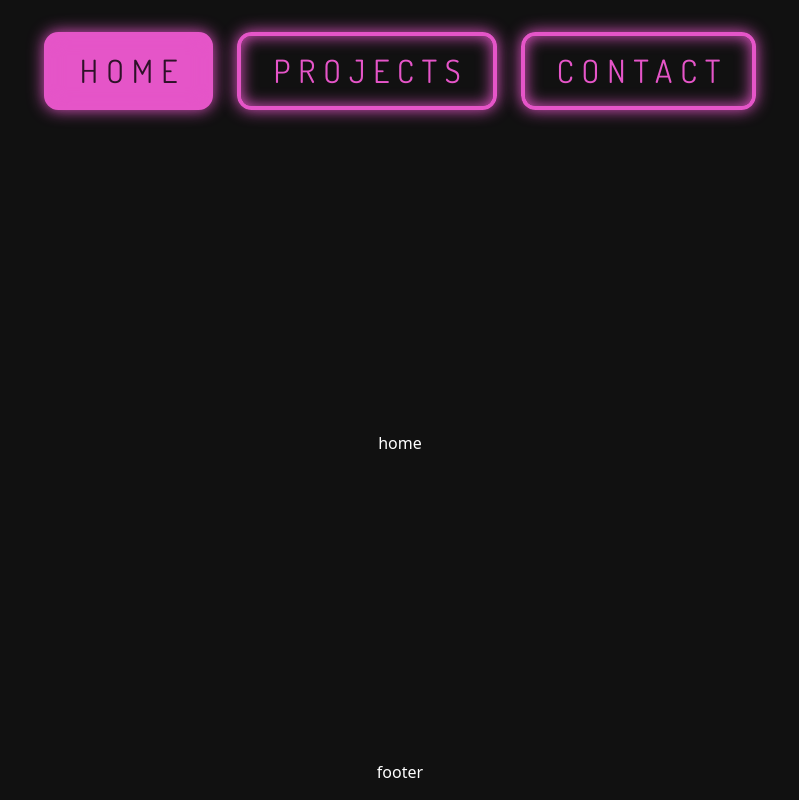
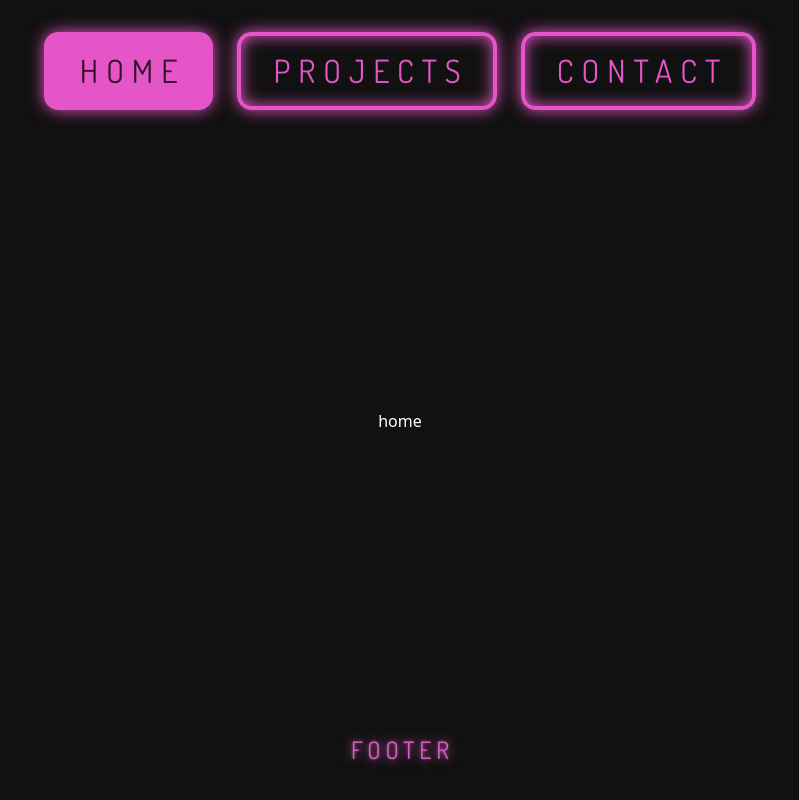
Before and after one commit to jessicaagren/portfolio, a React (Vite) app: page /home in a window 1280 px wide. Shown: the whole page, without its empty margins (240-1039 px from the left). Built offline with nearby package versions, Linux system fonts and the light colour scheme.

Commit message:
Style Footer

```diff
--- a/src/components/Footer/Footer.scss
+++ b/src/components/Footer/Footer.scss
@@ -0,0 +1,21 @@
+.Footer {
+  text-align: center;
+  padding: 2rem;
+  font-family: 'Dosis', Helvetica, Arial, sans-serif;
+  font-size: 1.5em;
+  font-weight: 900;
+  letter-spacing: 0.2em;
+  color: var(--glow-color);
+  text-transform: uppercase;
+
+  -webkit-text-shadow: 0 0 0.125em hsl(0 0% 100% / 0.3),
+    0 0 0.45em var(--glow-color);
+  -moz-text-shadow: 0 0 0.125em hsl(0 0% 100% / 0.3),
+    0 0 0.45em var(--glow-color);
+  text-shadow: 0 0 0.125em hsl(0 0% 100% / 0.3), 0 0 0.45em var(--glow-color);
+}
+
+.Footer::after {
+  content: ' ';
+  margin-right: -0.2em;
+}
```
